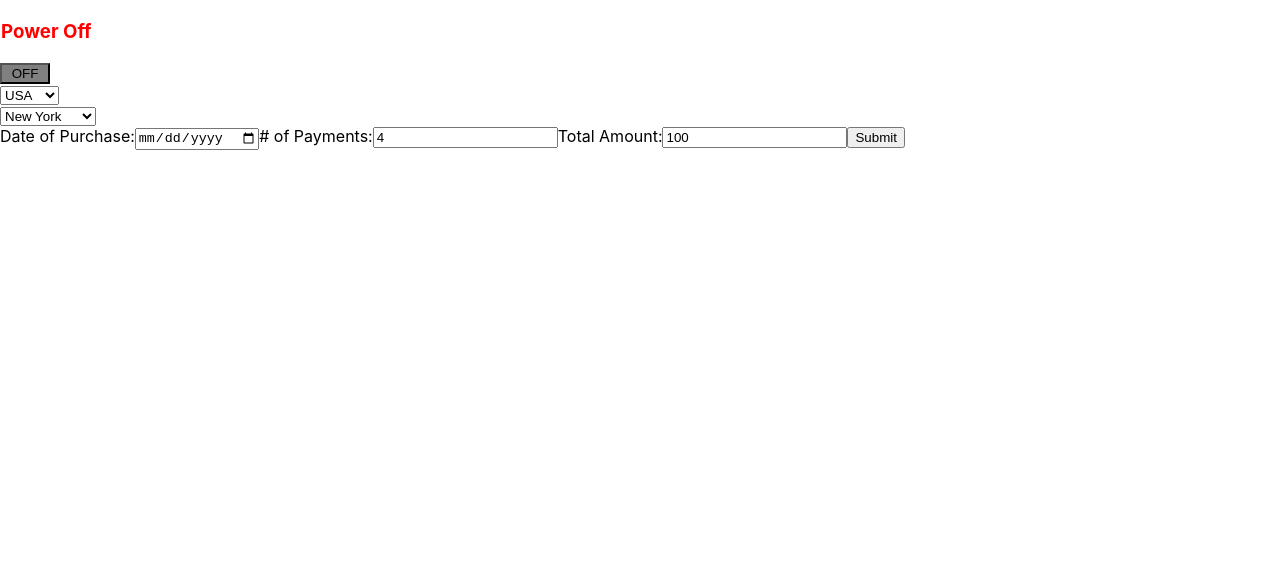
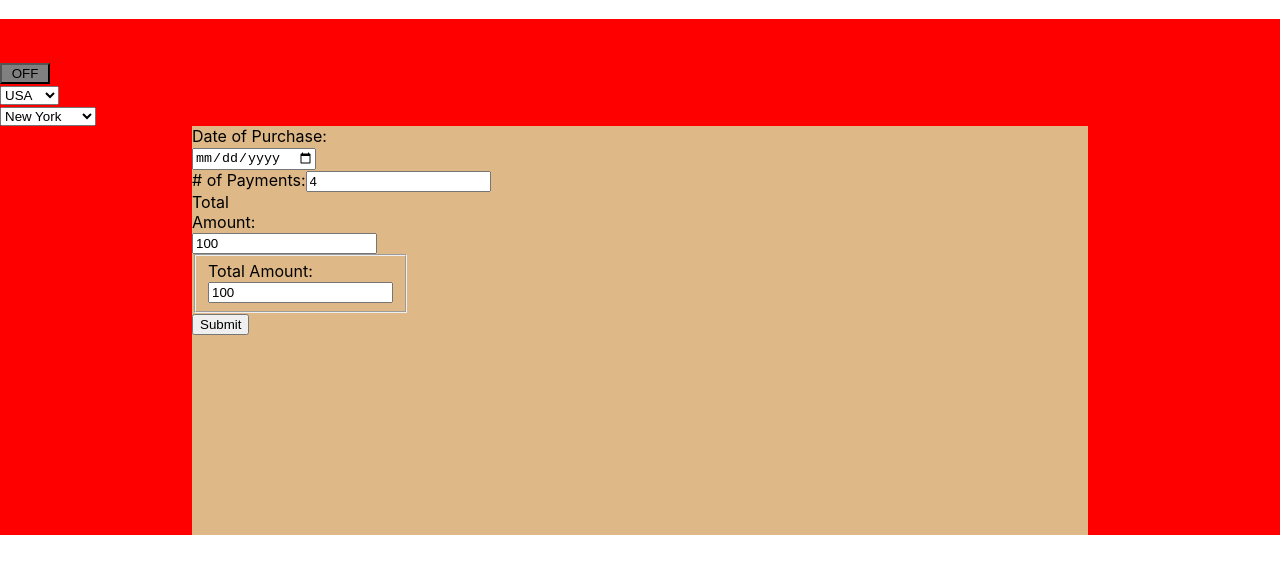
Before and after one commit to TrinitasAccounting/DataStructuresAndAlgorithms, a React (Create React App) app in the folder my-app/: page / in a window 1280 px wide. Shown: the top 574 px of the page. Built offline with nearby package versions, Linux system fonts and the light colour scheme.

Commit message:
adding styling using inline css

```diff
--- a/my-app/src/App.css
+++ b/my-app/src/App.css
@@ -36,3 +36,11 @@
     transform: rotate(360deg);
   }
 } */
+
+
+
+.parent-payment-div {
+  background-color: burlywood;
+  width: 70%;
+  margin-inline: auto;
+}
--- a/my-app/src/App.js
+++ b/my-app/src/App.js
@@ -73,7 +73,7 @@ function App() {
   // Create two drop downs with the first selecting the country.And the second drop down updating to show the cities of the first dropdown.
 
   return (
-    <div className="App">
+    <div className="App" style={{ backgroundColor: 'red' }}>
       <header className="App-header">
 
       </header>
@@ -96,12 +96,14 @@ function App() {
       {/* <div>
         <TimerAndClicks />
       </div> */}
+      <div className='parent-payment-div' >
 
-      <div>
-        <PaymentDataForm paymentValues={paymentValues} setPaymentValues={setPaymentValues} />
-      </div>
-      <div>
-        <PaymentCards paymentValues={paymentValues} />
+        <div>
+          <PaymentDataForm paymentValues={paymentValues} setPaymentValues={setPaymentValues} />
+        </div>
+        <div>
+          <PaymentCards paymentValues={paymentValues} />
+        </div>
       </div>
     </div>
   );
--- a/my-app/src/PaymentCalculator.js/PaymentDateForm.js
+++ b/my-app/src/PaymentCalculator.js/PaymentDateForm.js
@@ -62,19 +62,34 @@ function PaymentDataForm({ paymentValues, setPaymentValues }) {
 
     return (
         <>
-            <form onSubmit={handleSubmit}>
+            <form onSubmit={handleSubmit} >
+
+                <div style={{ width: '200px' }}>
                     <label name='purchaseDate'>
                         Date of Purchase:
-                    <input type="date" name="purchaseDate" value={paymentFormData.purchaseDate} onChange={handleFormChange} />
+                        <br /><input type="date" name="purchaseDate" value={paymentFormData.purchaseDate} onChange={handleFormChange} />
                     </label>
+                </div>
+                <div>
                     <label name='numberOfPayments'>
                         # of Payments:
                         <input type="number" name="numberOfPayments" value={paymentFormData.numberOfPayments} onChange={handleFormChange} />
-                </label>
+                    </label><br />
+
+                </div>
+                <div style={{ width: '100px' }}>
                     <label name='amount'>
                         Total Amount:
                         <input type="number" name="amount" value={paymentFormData.amount} onChange={handleFormChange} />
                     </label>
+
+                </div>
+                <fieldset style={{ width: '100px', height: '40px' }}>
+                    <label name='amount'>
+                        Total Amount:
+                        <input type="number" name="amount" value={paymentFormData.amount} onChange={handleFormChange} />
+                    </label>
+                </fieldset>
                 <input type="submit" value="Submit" />
             </form>
         </>
```
Lines whose indentation alone changed are shown as unchanged.
